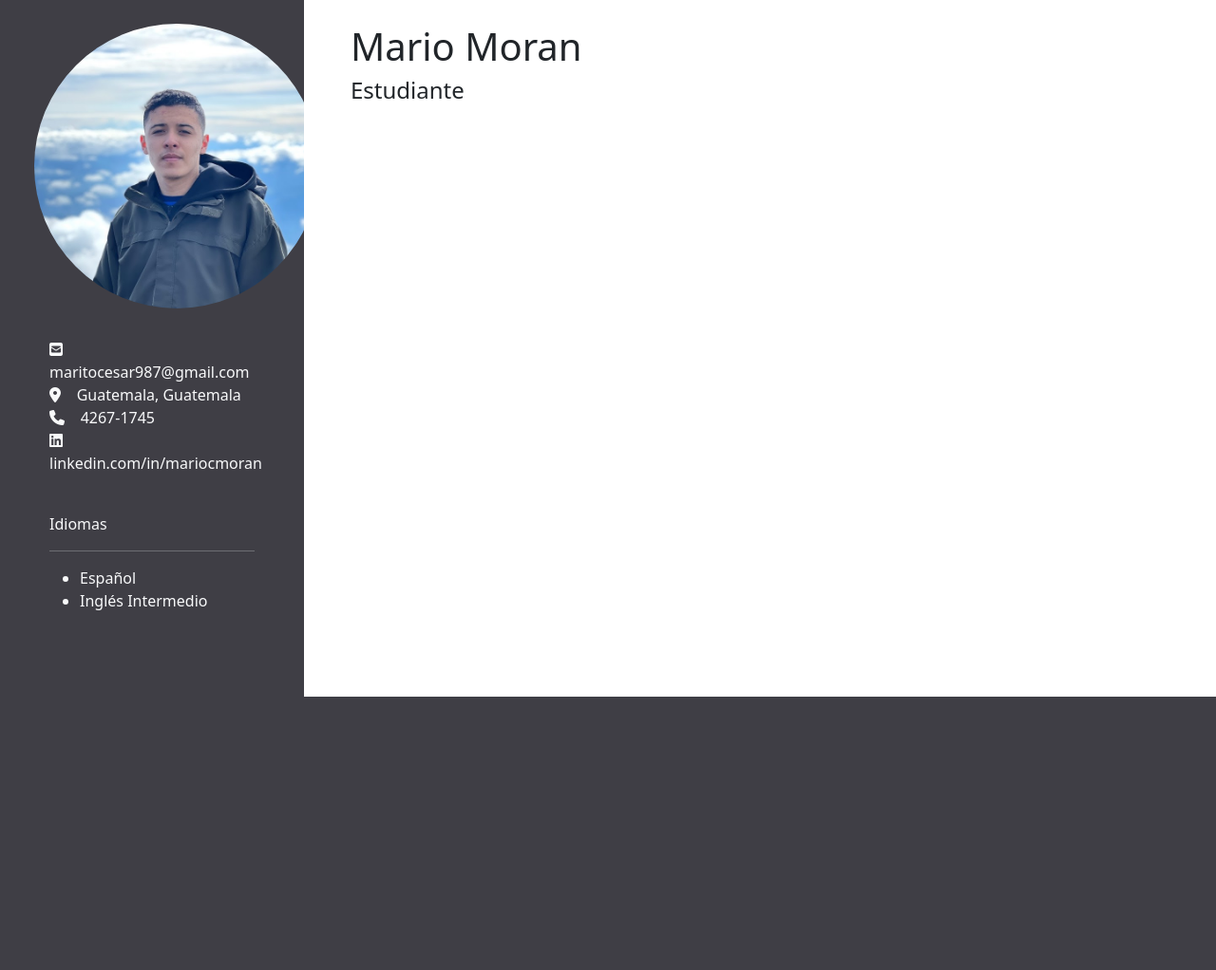
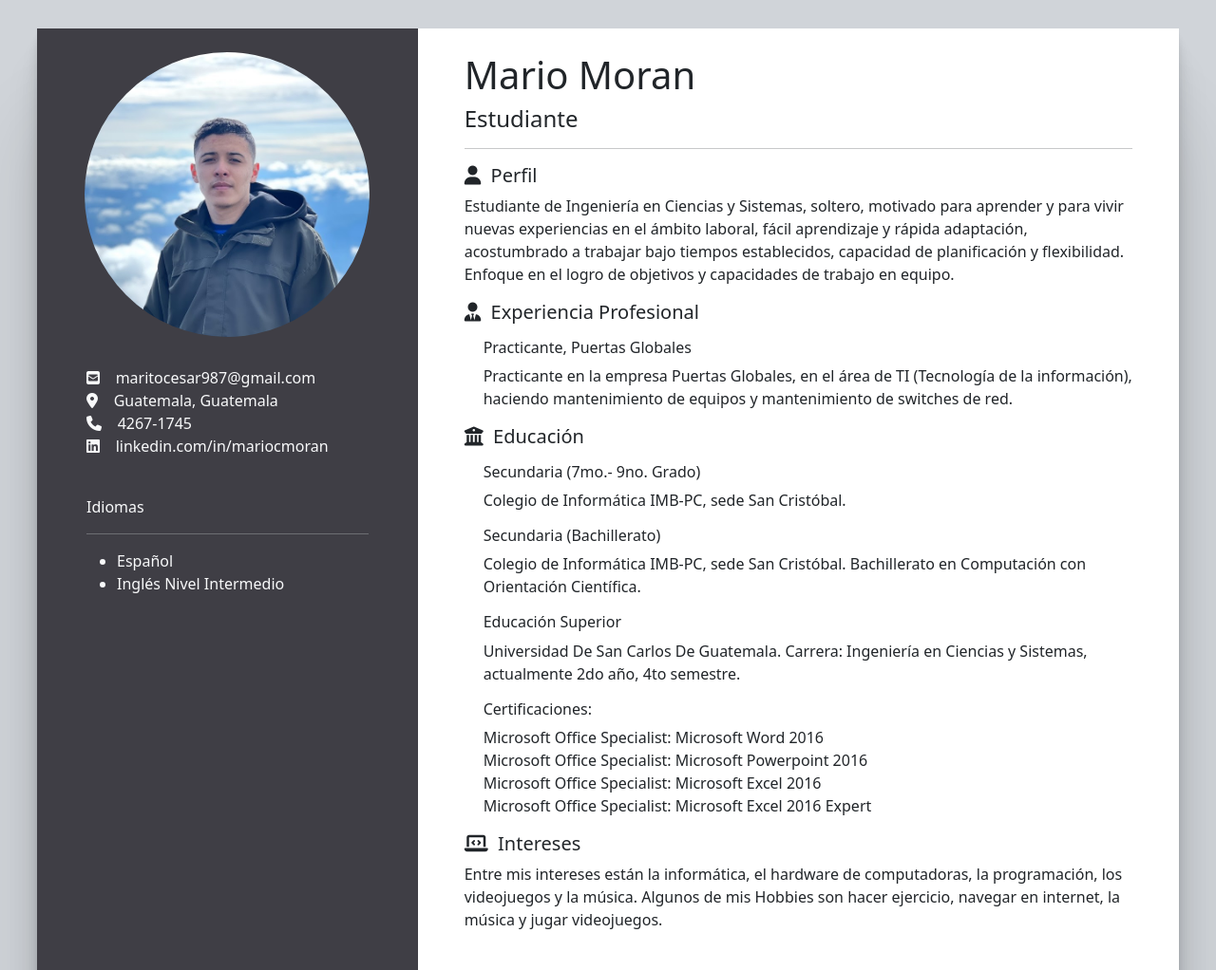
Before and after one commit to mariocmoran/mariocmoran.github.io, a plain HTML site: page index.html in a window 1280 px wide. Shown: the top 1022 px of the page at 95% size. Before the commit the page ends 800 px from the top, so only its background shows below. Drawn offline with nearby package versions, Linux system fonts and the light colour scheme.

Commit message:
Website Curriculum update

```diff
--- a/index.html
+++ b/index.html
@@ -13,8 +13,12 @@
 <body>
 	<div class="container-fluid">
 		<div class="row">
+			<div class="col align-self-center">
 
-			<div class="col-lg-3 side-container">
+				<div class="container-fluid">
+					<div class="row sheet">
+
+						<div class="col-lg-4 side-container">
 							<div class="container">
 								<div class="row">
 									<div class="col align-self-center">
@@ -40,7 +44,7 @@
 											<hr>
 											<ul class="">
 											  <li class="">Español</li>
-								  <li class="">Inglés Intermedio</li>
+											  <li class="">Inglés Nivel Intermedio</li>
 											</ul>
 										</div>
 									</div>
@@ -53,17 +57,81 @@
 							</div>
 						</div>
 
-			<div class="col-lg-9 body-container">
+						<div class="col-lg-8 body-container">
 							<div class="container">
 								<div class="row">
 									<div class="col align-self-center">
 										<h1>Mario Moran</h1>
 										<h4> Estudiante </h4>
+										<hr>
 									</div>
+								</div>
+								<div class="row">
+									<div class="col align-self-center">
+										<h5> <i class="fas fa-user"></i>&nbsp; Perfil </h5>
+										<p class="fw-normal">
+											Estudiante de Ingeniería en Ciencias y Sistemas, soltero, motivado para aprender y para vivir nuevas experiencias en el ámbito laboral, fácil aprendizaje y rápida adaptación, acostumbrado a trabajar bajo tiempos establecidos, capacidad de planificación y flexibilidad. Enfoque en el logro de objetivos y capacidades de trabajo en equipo.
+										</p>
+									</div>
+								</div>
+
+								<div class="row">
+									<div class="col align-self-center">
+										<h5> <i class="fas fa-user-tie"></i>&nbsp; Experiencia Profesional </h5>
+										<div style="margin-left: 20px;">
+											<p class="fw-normal">
+												<h6> Practicante, Puertas Globales</h6>
+												Practicante en la empresa Puertas Globales, en el área de TI (Tecnología de la información), haciendo mantenimiento de equipos y mantenimiento de switches de red.
+											</p>
+										</div>
+
+									</div>
+								</div>
+
+								<div class="row">
+									<div class="col align-self-center">
+										<h5> <i class="fas fa-university"></i>&nbsp; Educación </h5>
+										<div style="margin-left: 20px;">
+											<p class="fw-normal">
+												<h6> Secundaria (7mo.- 9no. Grado)</h6>
+												Colegio de Informática IMB-PC, sede San Cristóbal.
+											</p>
+											<p class="fw-normal">
+												<h6> Secundaria (Bachillerato)</h6>
+												Colegio de Informática IMB-PC, sede San Cristóbal. Bachillerato en Computación con Orientación Científica.
+											</p>
+											<p class="fw-normal">
+												<h6> Educación Superior</h6>
+												Universidad De San Carlos De Guatemala. Carrera: Ingeniería en Ciencias y Sistemas, actualmente 2do año, 4to semestre.
+											</p>
+
+											<p class="fw-normal">
+												<h6> Certificaciones: </h6>
+												Microsoft Office Specialist: Microsoft Word 2016<br>
+												Microsoft Office Specialist: Microsoft Powerpoint 2016<br>
+												Microsoft Office Specialist: Microsoft Excel 2016<br>
+												Microsoft Office Specialist: Microsoft Excel 2016 Expert
+											</p>
 										</div>
 									</div>
 								</div>
 
+								<div class="row">
+									<div class="col align-self-center">
+										<h5> <i class="fas fa-laptop-code"></i>&nbsp; Intereses </h5>
+										<p class="fw-normal">
+											Entre mis intereses están la informática, el hardware de computadoras, la programación, los videojuegos y la música. Algunos de mis Hobbies son hacer ejercicio, navegar en internet, la música y jugar videojuegos.
+
+									</div>
+								</div>
+
+							</div>
+						</div>
+
+					</div>
+				</div>
+
+			</div>
 		</div>
 	</div>
 </body>
--- a/style/style.css
+++ b/style/style.css
@@ -1,11 +1,12 @@
 
 body{
-	background-color: #3F3E45;
+	padding-top: 30px;
+	padding-bottom: 30px;
+	padding-left: 15px;
+	padding-right: 15px;
+	background-color: #D0D4D9;
 }
 
-.fondo {
-	background-color: #051F30;
-}
 /*
 	Colores:
 	gris #C5D3D6
@@ -26,3 +27,13 @@ body{
 	width: 300px;
 	border-radius: 175px;
 }
+
+.sheet{
+	box-shadow:
+	0 2.8px 2.2px rgba(0, 0, 0, 0.034),
+	0 6.7px 5.3px rgba(0, 0, 0, 0.048),
+	0 12.5px 10px rgba(0, 0, 0, 0.06),
+	0 22.3px 17.9px rgba(0, 0, 0, 0.072),
+	0 41.8px 33.4px rgba(0, 0, 0, 0.086),
+	0 100px 80px rgba(0, 0, 0, 0.12);
+}
```
Lines whose indentation alone changed are shown as unchanged.
